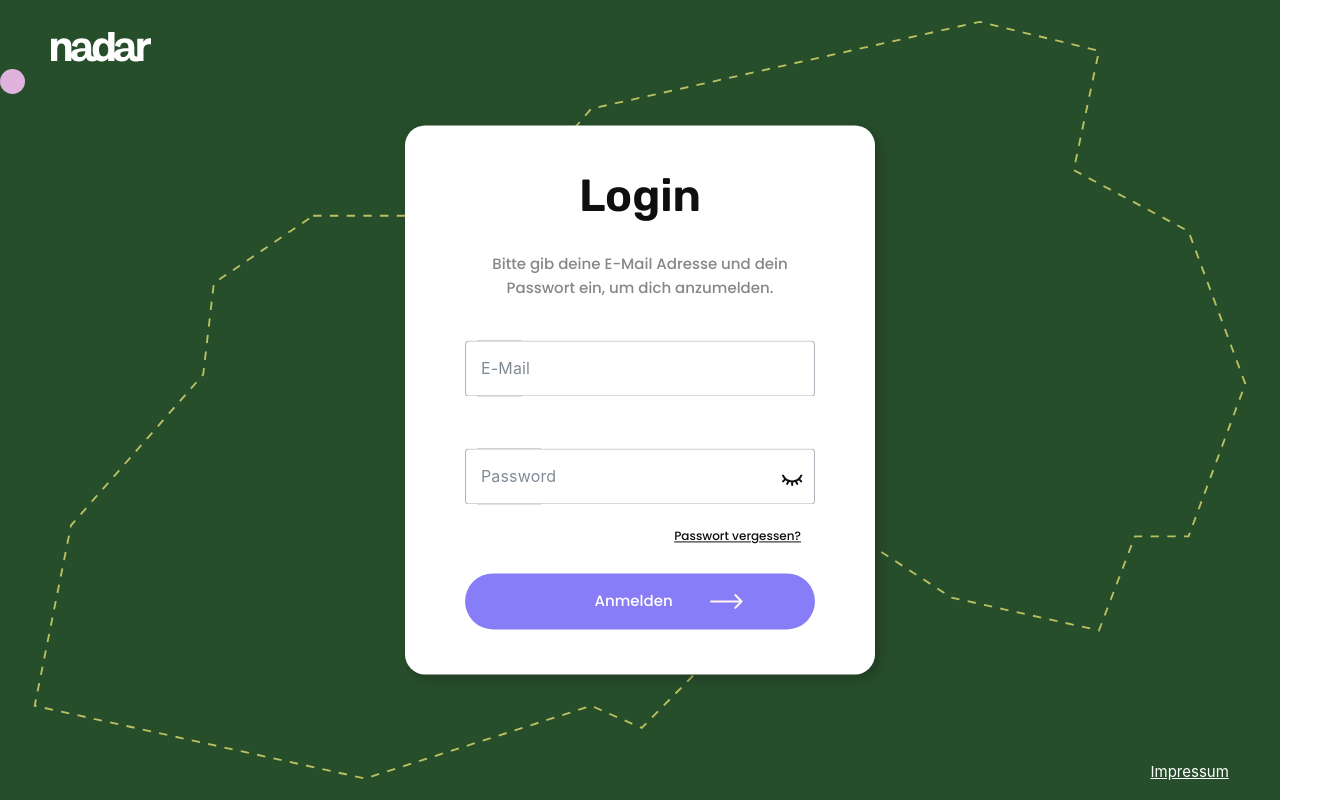
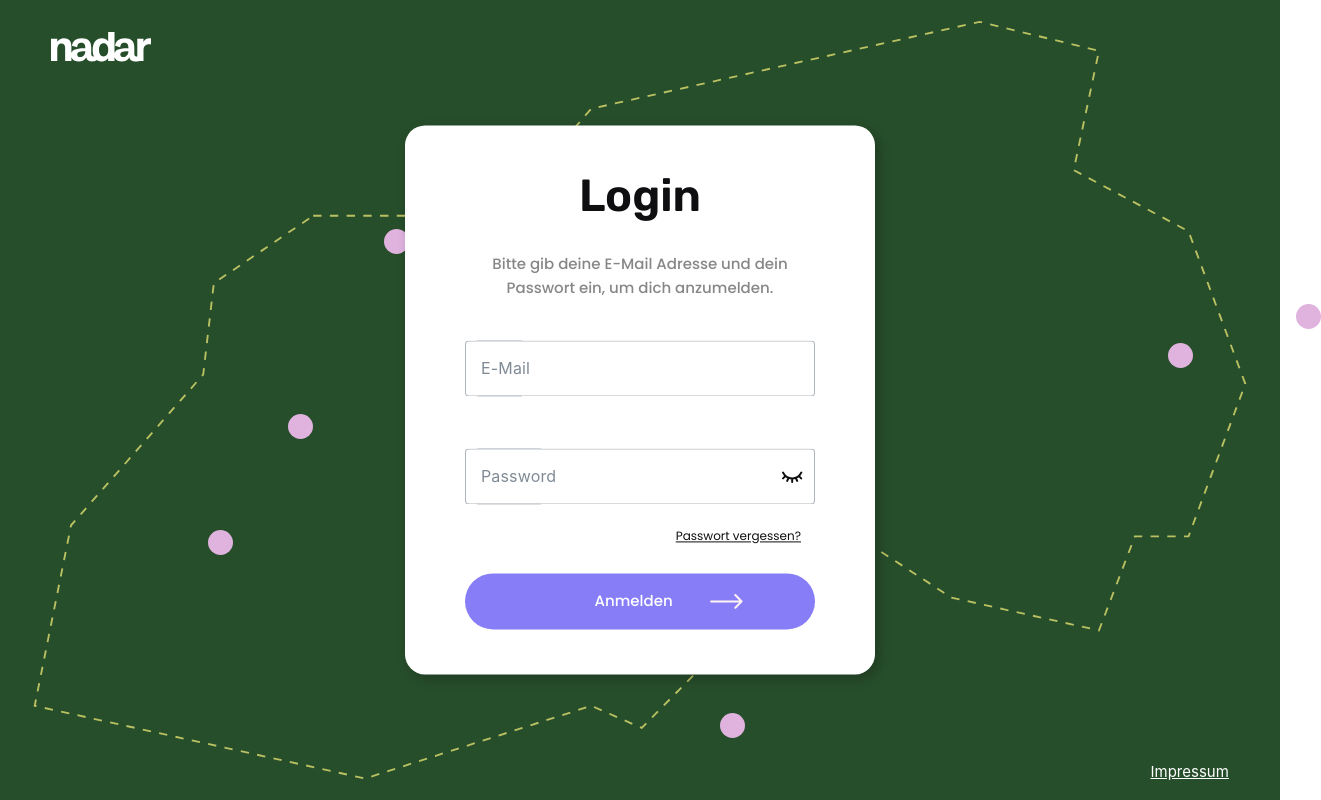
Before and after one commit to helen-hhh/login-page, a Vue app: page / in a window 1280 px wide. Shown: the top 800 px of the page, 1321 px wide, since content can reach past the window. Built offline with nearby package versions, Linux system fonts and the light colour scheme.

Commit message:
password, circles

```diff
--- /dev/null
+++ b/src/components/Circle.vue
@@ -0,0 +1,19 @@
+<script setup lang="ts">
+const props = defineProps(["left", "top"]);
+console.log(props.left, props.top)
+</script>
+
+<template>
+    <div class="circle" :style="{ 'top': props.top, 'left': props.left }"></div>
+</template>
+
+<style scoped>
+.circle {
+    position: relative;
+    width: 25px;
+    height: 25px;
+    border-radius: 100%;
+    background-color: #E0B3DF;
+    animation-timing-function: ease-in-out;
+}
+</style>
--- a/src/components/icons/LoginComponent.vue
+++ b/src/components/icons/LoginComponent.vue
@@ -2,6 +2,7 @@
 import loginArrow from './loginArrow.vue';
 import inputComponent from './inputComponent.vue'
 import passwordComponent from './passwordComponent.vue';
+import { ref } from 'vue';
 
 const props = defineProps(["passwordreset"])
 const emit = defineEmits(["update:passwordreset"])
@@ -9,6 +10,10 @@ const emit = defineEmits(["update:passwordreset"])
 function setPasswordReset() {
     emit("update:passwordreset", true);
 }
+
+const password = ref("");
+
+let wrong = ref(false)
 </script>
 
 <template>
@@ -17,7 +22,7 @@ function setPasswordReset() {
         <p class="explain">Bitte gib deine E-Mail Adresse und dein <br> Passwort ein, um dich anzumelden.</p>
         <inputComponent></inputComponent>
         <passwordComponent></passwordComponent>
-        <p @click="setPasswordReset()" class="forgotPassword">Passwort vergessen?</p>
+        <p class="forgotPassword"><span class="forgot" @click="setPasswordReset()">Passwort vergessen?</span></p>
         <button class="loginButton">
             <div class="buttonContent">
                 <span class="loginText">Anmelden</span>
@@ -57,6 +62,10 @@ function setPasswordReset() {
     font-size: 15px;
 }
 
+.forgot {
+    cursor: pointer;
+}
+
 .forgotPassword {
     font-family: 'Poppins', sans-serif;
     font-weight: 500;
@@ -65,7 +74,6 @@ function setPasswordReset() {
     text-align: right;
     margin-right: 14px;
     color: #0F0F11;
-    cursor: pointer;
 }
 
 .loginButton {
--- a/src/components/icons/animationComponent.vue
+++ b/src/components/icons/animationComponent.vue
@@ -1,18 +1,17 @@
 <script setup lang="ts">
 import forestLine from './forestLine.vue';
+import Circle from "../Circle.vue"
 </script>
 
 <template>
     <forestLine></forestLine>
-    <div class="circle"></div>
+    <Circle left="24rem" top="10rem"></Circle>
+    <Circle left="18rem" top="20rem"></Circle>
+    <Circle left="73rem" top="14rem"></Circle>
+    <Circle left="81rem" top="10rem"></Circle>
+    <Circle left="45rem" top="34rem"></Circle>
+    <Circle left="13rem" top="21rem"></Circle>
+    <Circle left="74rem" top="41rem"></Circle>
 </template>
 
-<style scoped>
-.circle {
-    width: 25px;
-    height: 25px;
-    border-radius: 100%;
-    background-color: #E0B3DF;
-    animation-timing-function: ease-in-out;
-}
-</style>
+<style scoped></style>
--- a/src/components/icons/inputComponent.vue
+++ b/src/components/icons/inputComponent.vue
@@ -39,6 +39,9 @@ const focusLeft = () => {
             autocomplete="email" :rules="[emailValidation]" v-model="email" v-on:focusout="focusLeft" persistent-hint
             :hint="showError ? 'Ungültige E-Mail Adresse' : ''" :append-inner-icon="showError ? warnIcon : ''"
             :error="showError">
+            <template v-slot:clear-icon>
+                <closeIcon></closeIcon>
+            </template>
         </v-text-field>
     </div>
 </template>
--- a/src/components/icons/passwordComponent.vue
+++ b/src/components/icons/passwordComponent.vue
@@ -2,21 +2,19 @@
 import showIcon from './showIcon.vue';
 import { ref } from 'vue';
 import hideIcon from './hideIcon.vue'
-const passwordFieldType = ref('password');
+const showPassword = ref(false);
 
-function togglePasswordVisibility() {
-    console.log("öizc");
-    passwordFieldType.value = passwordFieldType.value === 'password' ? 'text' : 'password';
-
-}
 </script>
 
 <template>
     <div class="passwordInput">
-        <v-text-field ref="passwordField" label="Password" type="password" variant="outlined" hint="www.example.com/page"
+        <v-text-field ref="passwordField" label="Password" :type="showPassword ? 'text' : 'password'" variant="outlined"
             color='#0f0f11' name="input-10-1" autocomplete="current-password">
             <template v-slot:append-inner>
-                <showIcon @click="togglePasswordVisibility"></showIcon>
+                <div @click="showPassword = !showPassword">
+                    <showIcon v-if="!showPassword"></showIcon>
+                    <hideIcon v-else></hideIcon>
+                </div>
             </template>
         </v-text-field>
     </div>
```
